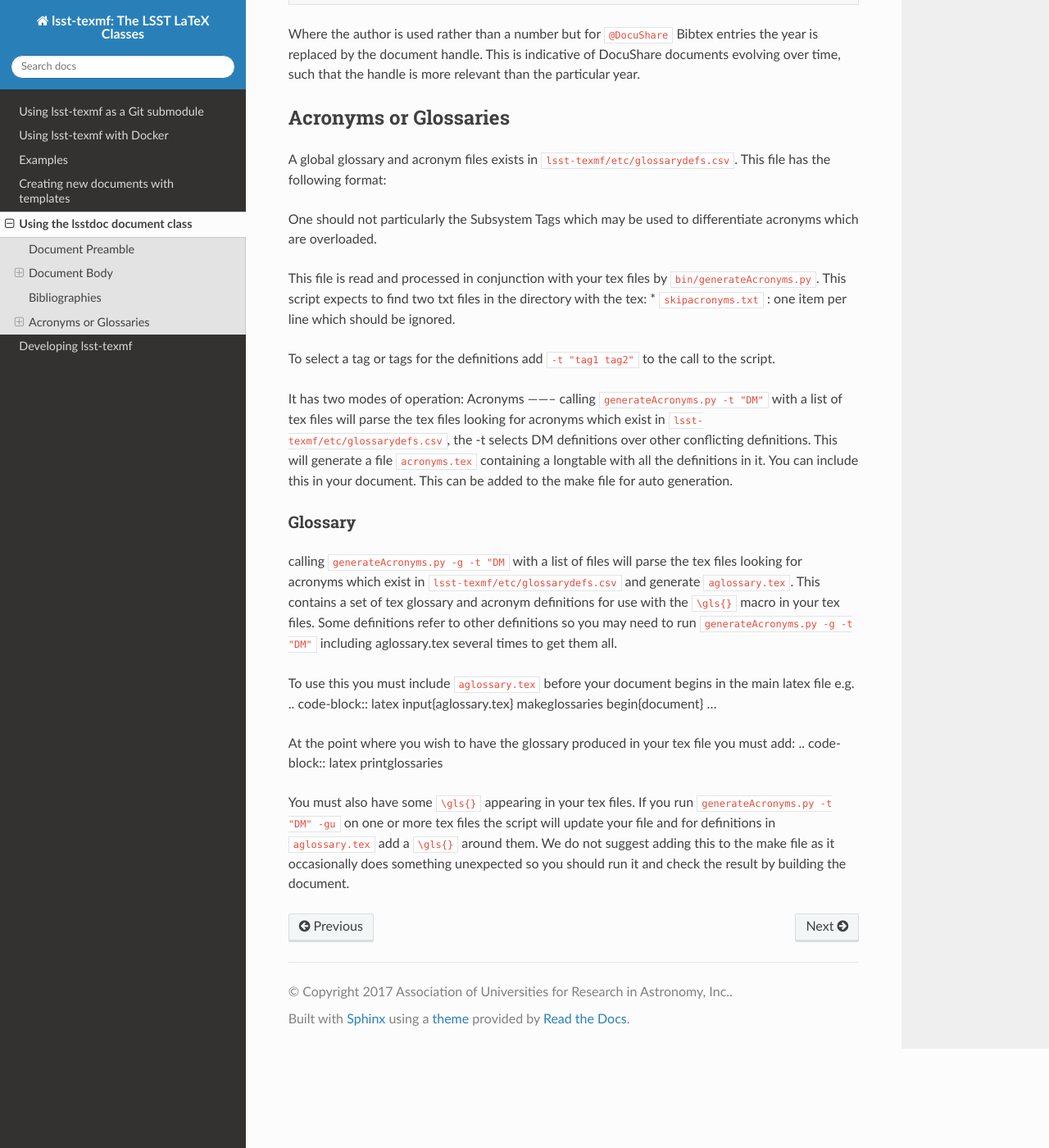
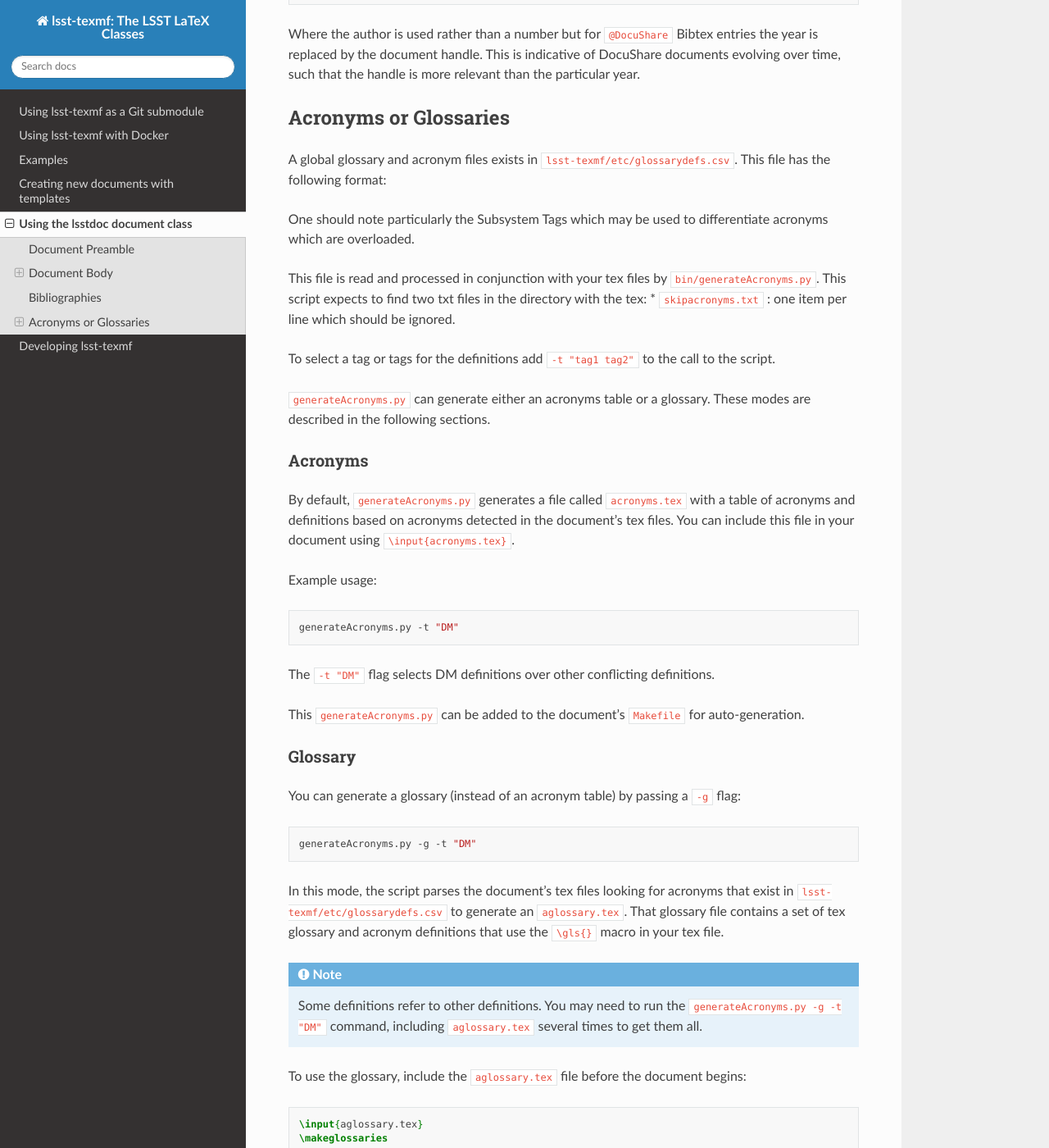
Before and after one commit to lsst/lsst-texmf, a Sphinx documentation site: the page built from docs/lsstdoc.rst, in a window 1280 px wide and 1400 px high, scrolled down 4538 px. Shown: the whole window at 82% size. Built offline with Sphinx 7.4.7 and the Read the Docs theme 2.0.0, drawn with Linux system fonts in a browser that asks for light colours; pages that are not in the unit, such as notebooks, are missing from menus; the version number could not be read and is left out; cross-references to code outside the pages are shown as plain code; some of the changed text lies outside the part shown.

Commit message:
Jonantons suggestions

```diff
--- a/docs/lsstdoc.rst
+++ b/docs/lsstdoc.rst
@@ -222,7 +222,7 @@ A global glossary and acronym files exists in ``lsst-texmf/etc/glossarydefs.csv`
 .. code-block:: latex
    Term,Description,Subsystem Tags,Documentation Tags,Associated Acronyms and Alternative Terms
 
-One should not particularly the Subsystem Tags which may be used to differentiate acronyms which are overloaded.
+One should note particularly the Subsystem Tags which may be used to differentiate acronyms which are overloaded.
 
 This file is read and processed in conjunction with your tex files by ``bin/generateAcronyms.py``.
 This script expects to find two txt files in the directory with the tex:
@@ -230,29 +230,56 @@ This script expects to find two txt files in the directory with the tex:
 
 To select a tag or tags for the definitions add ``-t "tag1 tag2"`` to the call to the script.
 
-It has two modes of operation:
+``generateAcronyms.py`` can generate either an acronyms table or a glossary. These modes are described in the following sections.
+
 Acronyms
 --------
-calling ``generateAcronyms.py -t "DM"`` with a list of tex files will parse the tex files looking for acronyms which exist in ``lsst-texmf/etc/glossarydefs.csv``, the -t selects DM definitions over other conflicting definitions.  This will generate a file ``acronyms.tex`` containing a longtable with all
-the definitions in it. You can include this in your document.
-This can be added to the make file for auto generation.
+
+By default, ``generateAcronyms.py`` generates a file called ``acronyms.tex`` with a table of acronyms and definitions based on acronyms detected in the document's tex files. You can include this file in your document using ``\input{acronyms.tex}``.
+
+Example usage:
+
+.. code-block:: sh
+
+   generateAcronyms.py -t "DM"
+
+The ``-t "DM"`` flag selects DM definitions over other conflicting definitions.
+
+This ``generateAcronyms.py`` can be added to the document's ``Makefile`` for auto-generation.
 
 
 Glossary
 --------
+You can generate a glossary (instead of an acronym table) by passing a ``-g`` flag:
 
-calling ``generateAcronyms.py -g -t "DM``  with a list of files will parse the tex files looking for acronyms which exist in ``lsst-texmf/etc/glossarydefs.csv`` and generate ``aglossary.tex``. This contains a set of tex glossary and acronym definitions for use with the ``\gls{}`` macro in your tex files.   Some definitions refer to other definitions so you may need to run ``generateAcronyms.py -g -t "DM"``  including aglossary.tex several times to get them all.
+.. code-block:: sh
 
-To use this you must include ``aglossary.tex`` before your document begins in the main latex file e.g.
+   generateAcronyms.py -g -t "DM"
+
+In this mode, the script parses the document's tex files looking for acronyms that exist in ``lsst-texmf/etc/glossarydefs.csv`` to generate an ``aglossary.tex``. That glossary file contains a set of tex glossary and acronym definitions that use the ``\gls{}`` macro in your tex file.
+
+.. note::
+
+   Some definitions refer to other definitions. You may need to run the ``generateAcronyms.py -g -t "DM"`` command, including ``aglossary.tex`` several times to get them all.
+
+To use the glossary, include the ``aglossary.tex`` file before the document begins:
+
 .. code-block:: latex
-\input{aglossary.tex}
-\makeglossaries
-\begin{document}
-...
 
-At the point where you wish to have the glossary produced in your tex file  you must add:
+   \input{aglossary.tex}
+   \makeglossaries
+
+   \begin{document}
+   ...
+
+At the point where you wish to have the glossary produced in your tex file, you must add:
+
 .. code-block:: latex
-\printglossaries
 
-You must also have some ``\gls{}`` appearing in your tex files. If you run ``generateAcronyms.py -t "DM" -gu`` on one or more tex files the script will update your file and for definitions in ``aglossary.tex`` add a ``\gls{}`` around them.
-We do not suggest adding this to the make file as it occasionally does something unexpected so you should run it and check the result by building the document.
+   \printglossaries
+
+You must also wrap terms that appear in the document's text with a ``\gls{}`` command. If you run ``generateAcronyms.py -t "DM" -gu`` on one or more tex files the script will update your file and, for definitions in ``aglossary.tex``, add a ``\gls{}`` around terms.
+
+.. important::
+
+   We do not suggest adding ``generateAcronyms.py`` with the ``-gu`` flags to Makefile as it occasionally does something unexpected so you should run it and check the result by building the document.
```
